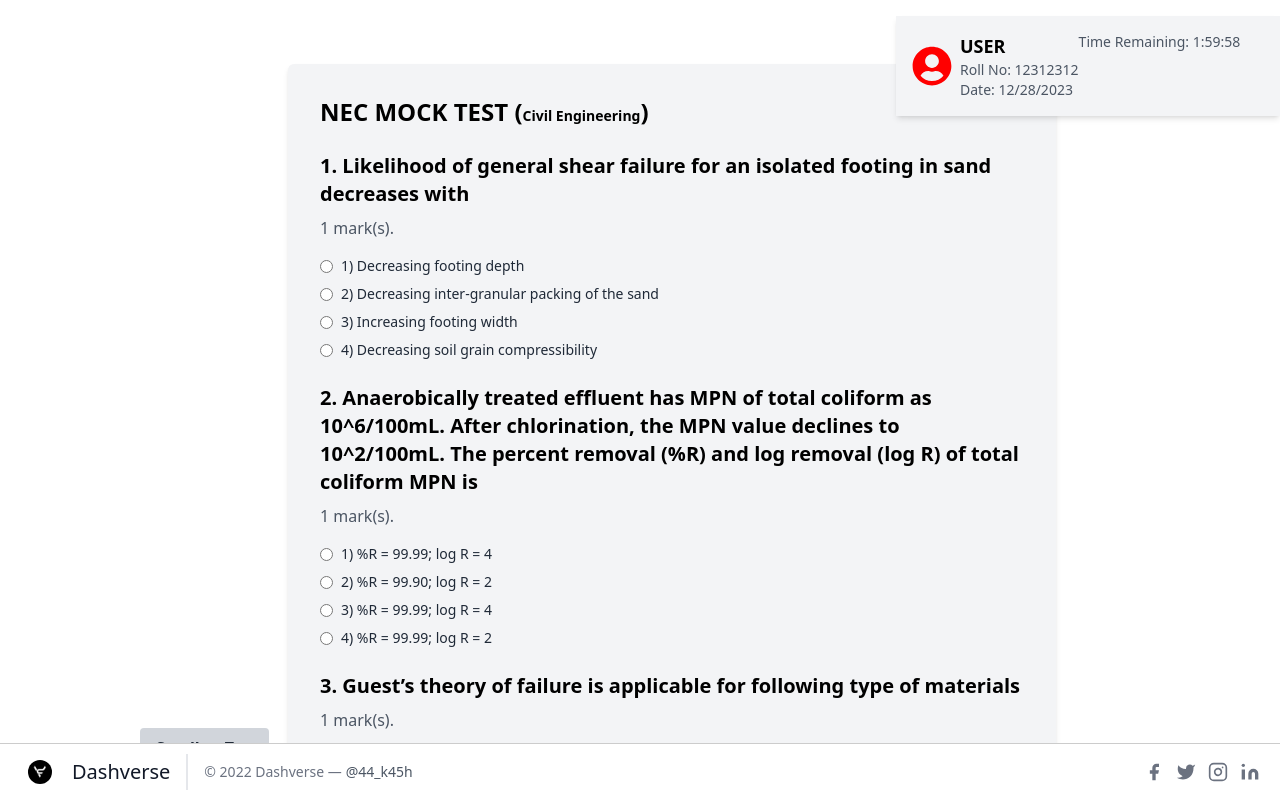
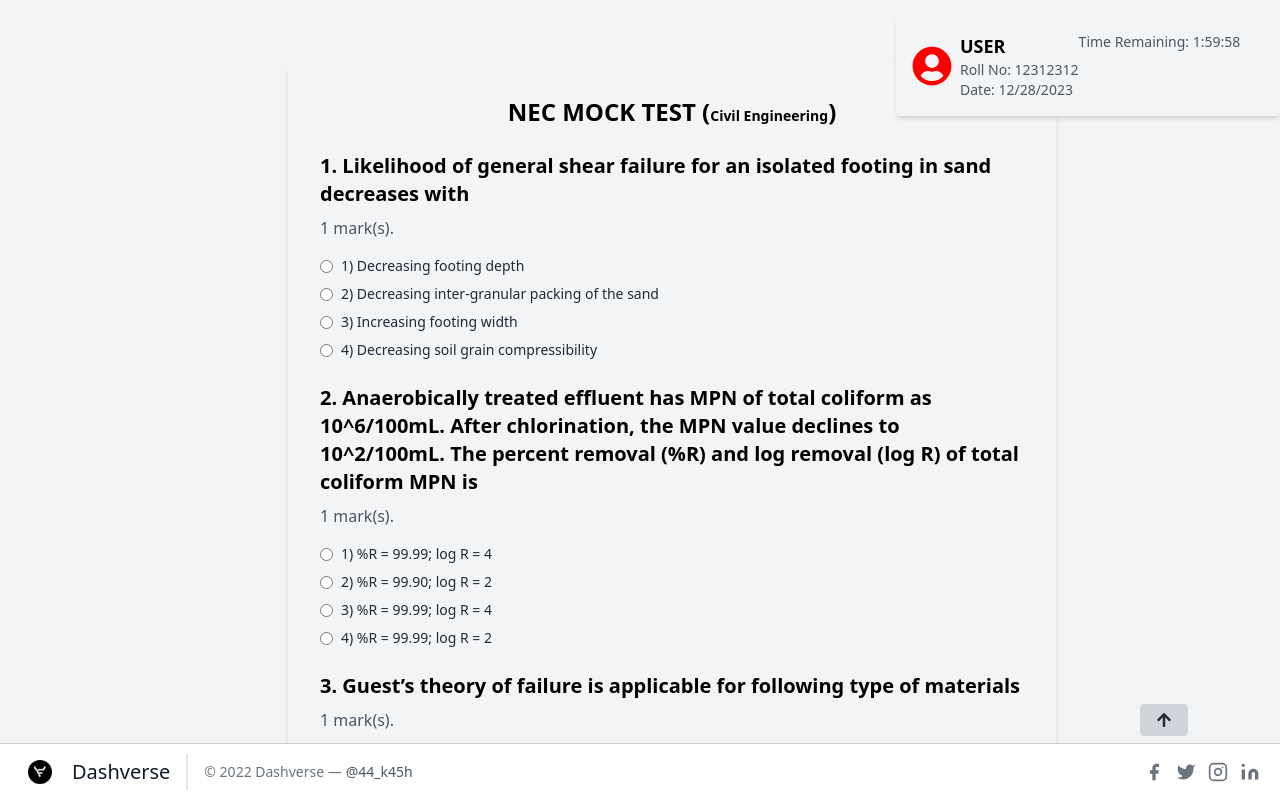
Before and after one commit to aakashkoirala17/mocktest, a React (Create React App) app in the folder my_app/: page / in a window 1280 px wide. Both pictures are taken after a click on the button "Civil Engineering". Shown: the top 800 px of the page. Built offline with nearby package versions, Linux system fonts and the light colour scheme.

Commit message:
google analytics added

```diff
--- a/my_app/package.json
+++ b/my_app/package.json
@@ -10,6 +10,7 @@
     "postcss-cli": "^11.0.0",
     "react": "^18.2.0",
     "react-dom": "^18.2.0",
+    "react-ga": "^3.3.1",
     "react-icons": "^4.12.0",
     "react-scripts": "5.0.1",
     "tailwindcss": "^3.4.0",
--- a/my_app/src/App.js
+++ b/my_app/src/App.js
@@ -1,4 +1,5 @@
 import React, { useState, useEffect } from "react";
+import ReactGA from "react-ga"; // Import the react-ga library
 import FacultySelection from "./components/FacultySelection";
 import Footer from "./components/footer";
 import QuizScreen from "./QuizScreen";
@@ -6,14 +7,27 @@ import QuizScreen from "./QuizScreen";
 function App() {
   const [selectedFaculty, setSelectedFaculty] = useState(null);
 
+  useEffect(() => {
+    ReactGA.initialize("G-SREY4XGGZW");
+    ReactGA.pageview(window.location.pathname + window.location.search);
+  }, []);
+
   const handleFacultySelect = (faculty) => {
     setSelectedFaculty(faculty);
+    // Track faculty selection event
+    ReactGA.event({
+      category: "Faculty",
+      action: "Selected",
+      label: faculty,
+    });
   };
 
   return (
-    <div className="bg-gray-100">
+    <div className="bg-gray-100 flex flex-col min-h-screen">
       {selectedFaculty ? (
-        <QuizScreen selectedFaculty={selectedFaculty} />
+        <div className="flex-grow">
+          <QuizScreen selectedFaculty={selectedFaculty} />
+        </div>
       ) : (
         <FacultySelection onSelectFaculty={handleFacultySelect} />
       )}
--- a/my_app/src/QuizScreen/index.js
+++ b/my_app/src/QuizScreen/index.js
@@ -5,21 +5,22 @@ import { compQuizData } from "../set/computerSet";
 import electricQuizData from "../set/electricalSet";
 import { electronicQuizData } from "../set/electrnoicsSet";
 import { mechanicalQuizData } from "../set/mechanicalSet";
-const questionsPerPage = 20; // Number of questions to show per page
-const timeLimit = 2 * 60 * 60; // Time limit in seconds
-const passMark = 50; // Pass mark for the quiz
+import { FaArrowUp } from "react-icons/fa";
+
+const questionsPerPage = 20;
+const timeLimit = 2 * 60 * 60;
+const passMark = 50;
 
 function QuizScreen(props) {
   const { selectedFaculty } = props;
   const [currentQuestion, setCurrentQuestion] = useState(0);
   const [score, setScore] = useState(0);
   const [timeLeft, setTimeLeft] = useState(timeLimit);
-  const [selectedOptions, setSelectedOptions] = useState({}); // The options selected by the user for each question
-  const [isFinished, setIsFinished] = useState(false); // Whether the quiz is finished or not
+  const [selectedOptions, setSelectedOptions] = useState({});
+  const [isFinished, setIsFinished] = useState(false);
   const [quizData, setQuizData] = useState([]);
   const [shuffledQuizData, setShuffledQuizData] = useState([]);
   const [uncheckedIndices, setUncheckedIndices] = useState([]);
-  const quizContainerRef = useRef(null);
 
   useEffect(() => {
     switch (selectedFaculty) {
@@ -178,10 +179,26 @@ function QuizScreen(props) {
   const scrollToTop = () => {
     window.scrollTo({ top: 0, behavior: "smooth" });
   };
+  const [showScrollToTop, setShowScrollToTop] = useState(false);
+
+  useEffect(() => {
+    const handleScroll = () => {
+      const isAtBottom =
+        window.innerHeight + window.scrollY >= document.body.offsetHeight;
+
+      setShowScrollToTop(isAtBottom);
+    };
+
+    window.addEventListener("scroll", handleScroll);
+
+    return () => {
+      window.removeEventListener("scroll", handleScroll);
+    };
+  }, []);
   return (
     <div className="absolute web-view ">
       <ProfileDetails uncheckedIndices={uncheckedIndices} />
-      <div className="max-w-lg md:max-w-xl lg:max-w-2xl xl:max-w-3xl p-8 bg-gray-100 shadow-md rounded-md mx-auto mb-8 web-view-qs mt-32">
+      <div className="flex flex-col items-center justify-between max-w-lg md:max-w-xl lg:max-w-2xl xl:max-w-3xl p-8 bg-gray-100 shadow-md rounded-md mx-auto mb-8 md:mb-16 web-view-qs mt-32">
         <h1 className="text-2xl font-semibold mb-6">
           NEC MOCK TEST (<span className="text-sm">{selectedFaculty}</span>)
         </h1>
@@ -260,10 +277,11 @@ function QuizScreen(props) {
         )}
       </div>
       <button
+        title="scroll to top"
         onClick={scrollToTop}
-        className="fixed bottom-8 left-4 md:left-[calc(50%-500px)] bg-gray-300 hover:bg-gray-400 text-gray-800 font-semibold py-2 px-4 rounded focus:outline-none focus:shadow-outline-blue"
+        className="z-10 fixed bottom-16 left-4 md:left-[calc(50%+500px)] bg-gray-300 hover:bg-gray-400 text-gray-800 font-semibold py-2 px-4 rounded focus:outline-none focus:shadow-outline-blue"
       >
-        Scroll to Top
+        <FaArrowUp />
       </button>
     </div>
   );
```
Also changed, not shown: 1 other file (tests, documents, lock files or other folders).
